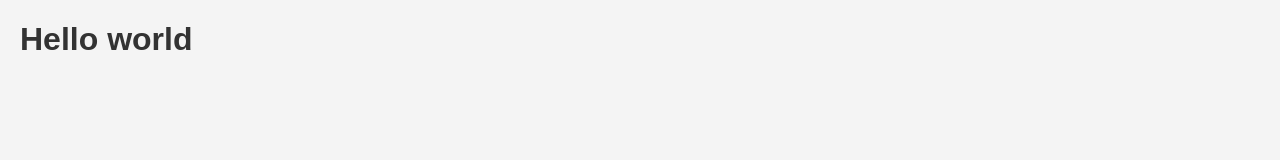
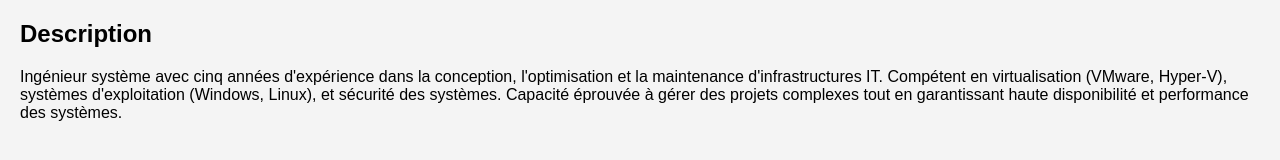
Before and after one commit to Reyan1083/mon-cv, a plain HTML site: page index.html in a window 1280 px wide. Drawn offline with Linux system fonts and the light colour scheme.

Commit message:
mise en place de la section description

```diff
--- a/index.html
+++ b/index.html
@@ -7,6 +7,12 @@
     <link rel="stylesheet" href="style.css">
 </head>
 <body>
-    <h1>Hello world</h1>
+     <h2>Description</h2>
+ <p>
+        Ingénieur système avec cinq années d'expérience dans la conception, l'optimisation et la maintenance d'infrastructures IT.
+        Compétent en virtualisation (VMware, Hyper-V), systèmes d'exploitation (Windows, Linux), et sécurité des systèmes.
+        Capacité éprouvée à gérer des projets complexes tout en garantissant haute disponibilité et performance des systèmes.
+ </p>
+
 </body>
 </html>
```
